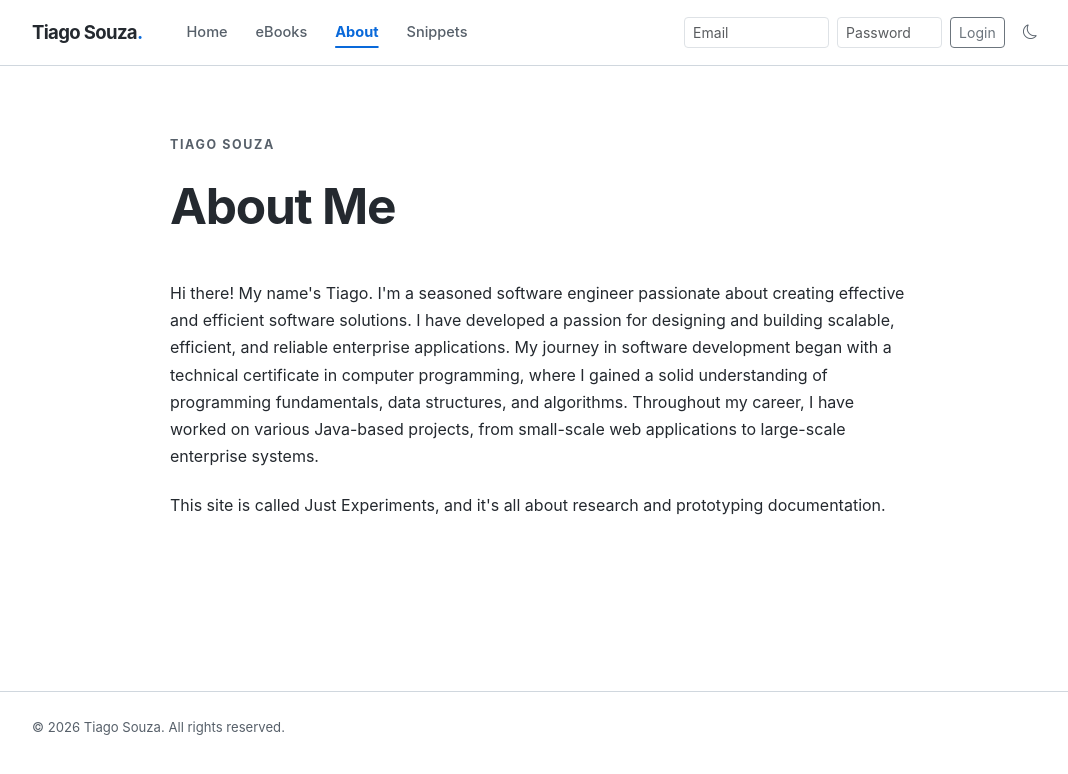
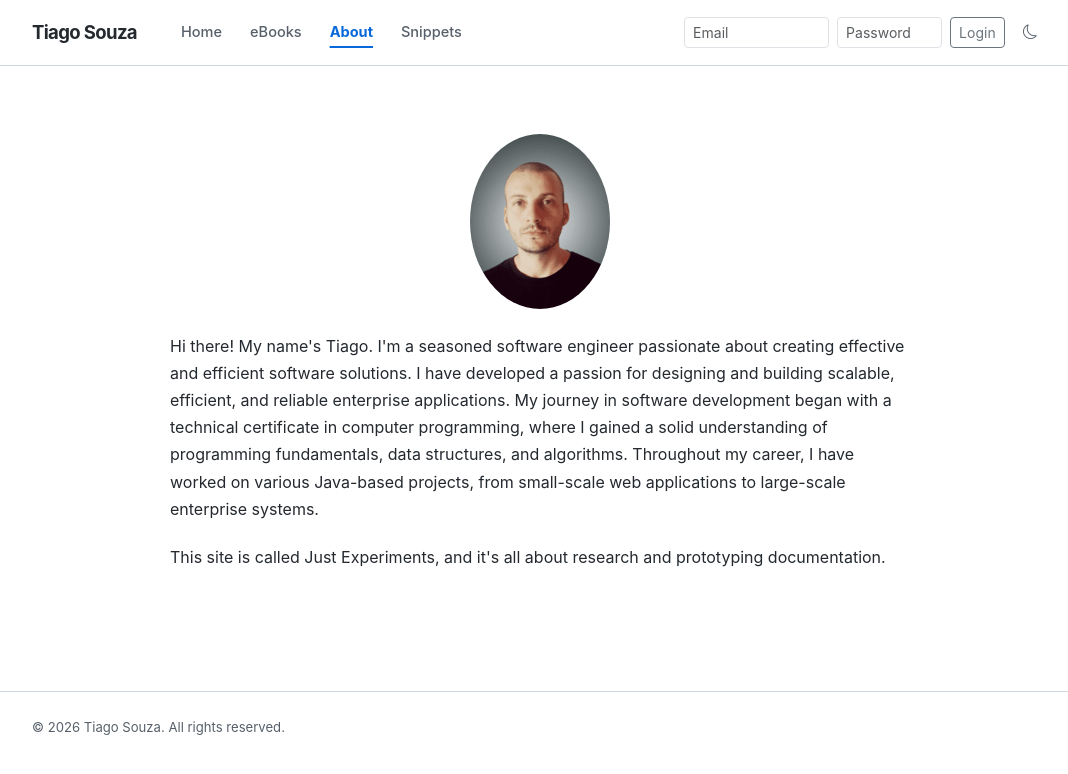
Before and after one commit to metiago/metiago.github.io, a Next.js app: page /about in a window 1280 px wide. Shown: the top 774 px of the page, without its empty margins (100-1168 px from the left). Built offline with nearby package versions, Linux system fonts and the light colour scheme; no server answers.

Commit message:
delete header span and labels

```diff
--- a/app/about/page.js
+++ b/app/about/page.js
@@ -1,10 +1,11 @@
+import { Image } from "react-bootstrap";
+
 export default function About() {
   return (
     <article className="reading-width about-page">
-          <header className="page-header">
-            <p className="eyebrow">Tiago Souza</p>
-            <h1>About Me</h1>
-          </header>
+          <div className="text-center mb-4">
+            <Image src="/images/profile/me.png" alt="me" className="img-fluid rounded-circle" width={140}/>
+          </div>
           <div>
             <p>
               Hi there! My name&apos;s Tiago. I&apos;m a seasoned software engineer passionate about creating effective and efficient software solutions.
--- a/app/components/TopBar.js
+++ b/app/components/TopBar.js
@@ -114,7 +114,7 @@ const TopBar = () => {
   return (
     <Navbar expand="lg" className="site-navbar">
       <Container>
-        <Navbar.Brand as={Link} href="/">Tiago Souza<span className="brand-dot">.</span></Navbar.Brand>
+        <Navbar.Brand as={Link} href="/">Tiago Souza</Navbar.Brand>
         <Navbar.Toggle aria-controls="basic-navbar-nav" aria-label="Toggle navigation" />
         <Navbar.Collapse id="basic-navbar-nav">
           <Nav className="site-nav me-auto">
--- a/app/ebooks/page.js
+++ b/app/ebooks/page.js
@@ -2,7 +2,6 @@ export default function Ebook() {
   return (
     <article className="reading-width ebooks-page">
       <header className="page-header">
-        <p className="eyebrow">Resources</p>
         <h1>eBooks</h1>
       </header>
       <ul className="resource-list">
```
